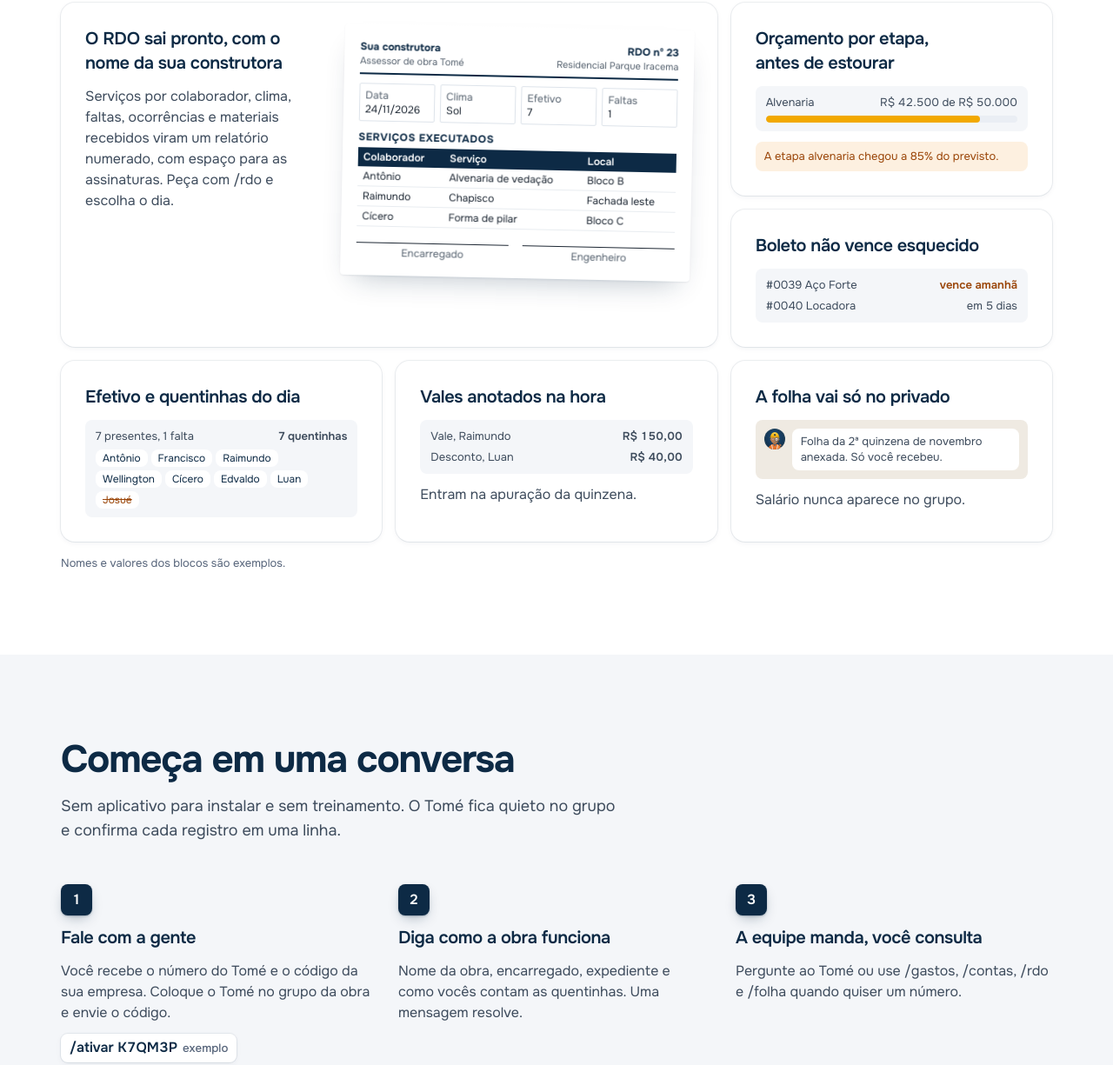
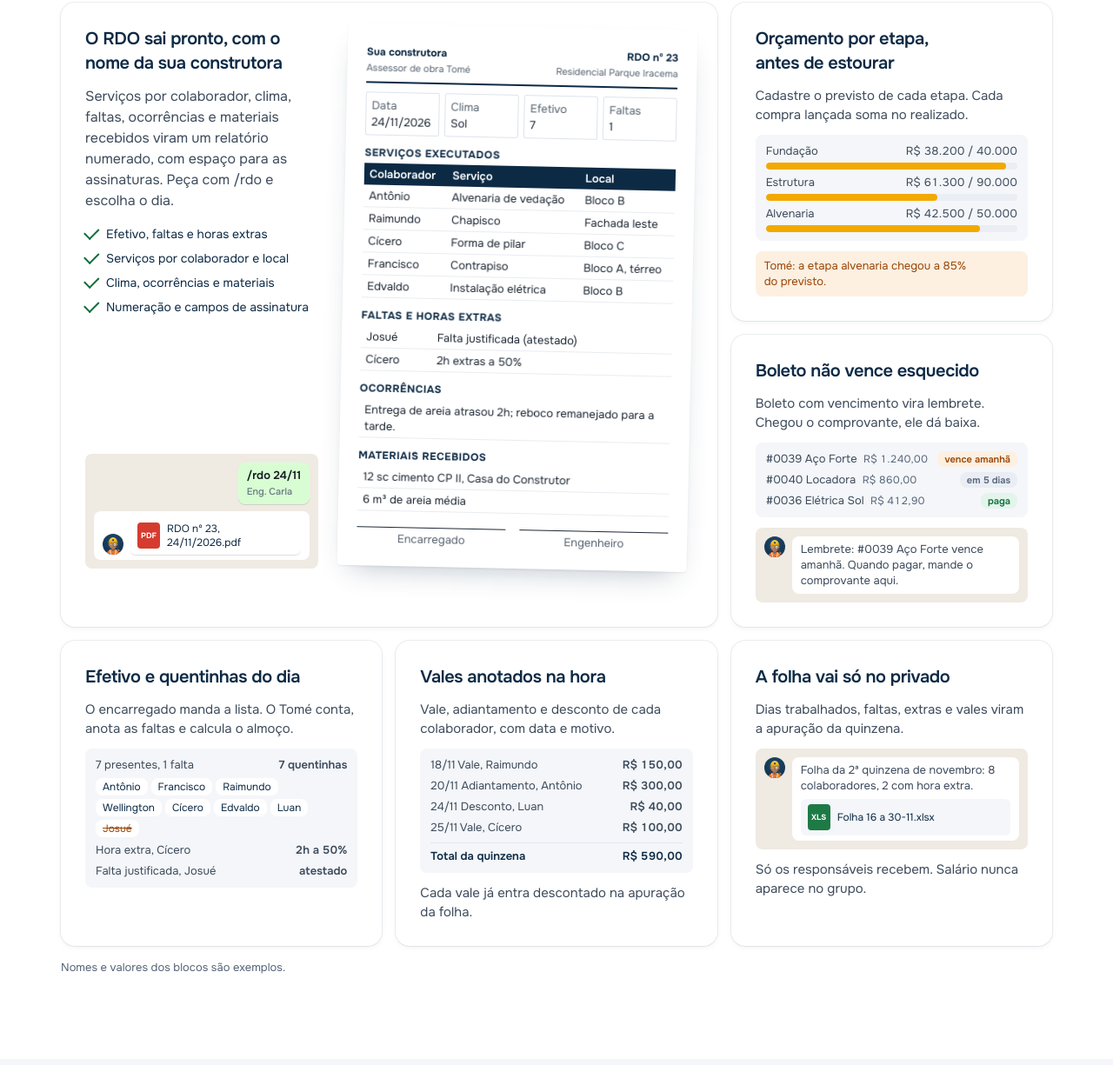
Before and after one commit to teck9br/tome-assessor-de-obra, a plain HTML site: page index.html in a window 1280 px wide. Shown: the part 1945-3170 px from the top of the page at 87% size. Drawn offline with Linux system fonts and the light colour scheme.

Commit message:
Blocos de O que registra completos

```diff
--- a/index.html
+++ b/index.html
@@ -224,12 +224,38 @@ body::before { content: ""; position: fixed; inset: 0 0 auto; height: env(safe-a
 .bloco h3 { font-size: 20px; line-height: 28px; font-weight: 600 }
 .b-rdo { grid-column: span 4; grid-row: span 2; grid-template-columns: minmax(0, 0.8fr) minmax(0, 1.2fr); gap: 28px; align-items: start }
 .b-rdo-txt { display: grid; gap: 12px }
+@media (min-width: 1021px) {
+  .b-rdo { align-items: stretch }
+  .b-rdo-txt { display: flex; flex-direction: column; gap: 12px }
+  .b-rdo-txt .pedido { margin-top: auto }
+  .b-rdo figure { display: flex; align-items: center }
+  .b-rdo .rdo { font-size: 13px; line-height: 19px; padding: 22px }
+  .b-rdo .rdo h4 { margin-top: 12px }
+}
 .b-orc, .b-conta, .b-efet, .b-vale, .b-folha { grid-column: span 2 }
 .peca { border-radius: 8px; background: var(--soft); padding: 10px 12px; font-size: 13px; line-height: 18px; display: grid; gap: 6px }
 .peca .l { display: flex; justify-content: space-between; gap: 8px }
 .peca em { font-style: normal; font-weight: 600 }
 .barra { height: 8px; border-radius: 4px; background: var(--soft-2); overflow: hidden }
-.barra span { display: block; height: 100%; width: 85%; background: var(--amber); border-radius: 4px; transform-origin: left; transition: transform 1100ms var(--mola) 200ms }
+.bloco .desc { font-size: 15px; line-height: 22px; color: var(--text) }
+.etapa { display: grid; gap: 4px }
+.peca small { color: var(--muted); font-size: 12px; margin-left: 4px }
+.peca .total { border-top: 1px solid var(--line); padding-top: 6px; margin-top: 2px; font-weight: 600; color: var(--ink) }
+.chip { font-size: 11px; line-height: 16px; padding: 1px 8px; border-radius: 8px; background: var(--soft-2); color: var(--muted); white-space: nowrap; align-self: center }
+.warn-chip { background: var(--warn-soft); color: var(--warn) }
+.ok-chip { background: var(--ok-soft); color: var(--ok) }
+.anexo { display: flex; align-items: center; gap: 8px; margin-top: 6px; padding: 6px 8px; border-radius: 6px; background: var(--soft); font-size: 12px; line-height: 16px; color: var(--ink) }
+.anexo.pdf span { background: #d63b2f }
+.inclui { list-style: none; margin: 4px 0 0; padding: 0; display: grid; gap: 8px; font-size: 14px; line-height: 20px; color: var(--ink) }
+.inclui li { display: grid; grid-template-columns: 16px minmax(0, 1fr); gap: 8px; align-items: center }
+.inclui li::before { content: ""; width: 14px; height: 8px; border-left: 2px solid var(--ok); border-bottom: 2px solid var(--ok); transform: rotate(-45deg) translate(1px, -2px) }
+.pedido { flex-direction: column; gap: 6px; margin-top: 4px; background: #efeae2 }
+.pedido .eu-msg { align-self: flex-end; background: #d9fdd3; border-radius: 8px; padding: 6px 10px; font-weight: 600; color: #111b21; box-shadow: 0 1px 0.5px rgba(11, 20, 26, 0.13) }
+.pedido .eu-msg small { display: block; font-weight: 500; font-size: 11px; color: #667781 }
+.pedido .tome-msg { display: flex; gap: 8px; align-items: flex-end }
+.pedido .tome-msg .anexo { margin: 0; background: #ffffff; box-shadow: 0 1px 0.5px rgba(11, 20, 26, 0.13) }
+.anexo span { width: 26px; height: 30px; border-radius: 4px; background: #1d7a45; color: #ffffff; font-size: 9px; font-weight: 700; display: grid; place-items: center; flex: none }
+.barra span { display: block; height: 100%; width: calc(var(--p, .85) * 100%); background: var(--amber); border-radius: 4px; transform-origin: left; transition: transform 1100ms var(--mola) 200ms }
 .rv:not(.visto) .barra span { transform: scaleX(0) }
 .aviso { font-size: 13px; line-height: 18px; color: var(--warn); background: var(--warn-soft); padding: 8px 10px; border-radius: 8px }
 .warn { color: var(--warn) }
@@ -537,6 +563,16 @@ footer .wrap { display: flex; flex-wrap: wrap; justify-content: space-between; g
           <div class="b-rdo-txt">
             <h3>O RDO sai pronto, com o nome da sua construtora</h3>
             <p>Serviços por colaborador, clima, faltas, ocorrências e materiais recebidos viram um relatório numerado, com espaço para as assinaturas. Peça com /rdo e escolha o dia.</p>
+            <ul class="inclui">
+              <li>Efetivo, faltas e horas extras</li>
+              <li>Serviços por colaborador e local</li>
+              <li>Clima, ocorrências e materiais</li>
+              <li>Numeração e campos de assinatura</li>
+            </ul>
+            <div class="privado pedido">
+              <div class="eu-msg">/rdo 24/11<small>Eng. Carla</small></div>
+              <div class="tome-msg"><img src="tome.svg" alt="" width="24" height="24"><span class="anexo pdf"><span>PDF</span>RDO nº 23, 24/11/2026.pdf</span></div>
+            </div>
           </div>
           <figure style="margin:0">
             <div class="rdo">
@@ -544,45 +580,64 @@ footer .wrap { display: flex; flex-wrap: wrap; justify-content: space-between; g
               <div class="rdo-i"><div><span>Data</span>24/11/2026</div><div><span>Clima</span>Sol</div><div><span>Efetivo</span>7</div><div><span>Faltas</span>1</div></div>
               <h4>Serviços executados</h4>
               <table><thead><tr><th>Colaborador</th><th>Serviço</th><th>Local</th></tr></thead>
-                <tbody><tr><td>Antônio</td><td>Alvenaria de vedação</td><td>Bloco B</td></tr><tr><td>Raimundo</td><td>Chapisco</td><td>Fachada leste</td></tr><tr><td>Cícero</td><td>Forma de pilar</td><td>Bloco C</td></tr></tbody></table>
+                <tbody><tr><td>Antônio</td><td>Alvenaria de vedação</td><td>Bloco B</td></tr><tr><td>Raimundo</td><td>Chapisco</td><td>Fachada leste</td></tr><tr><td>Cícero</td><td>Forma de pilar</td><td>Bloco C</td></tr><tr><td>Francisco</td><td>Contrapiso</td><td>Bloco A, térreo</td></tr><tr><td>Edvaldo</td><td>Instalação elétrica</td><td>Bloco B</td></tr></tbody></table>
+              <h4>Faltas e horas extras</h4>
+              <table><tbody><tr><td>Josué</td><td>Falta justificada (atestado)</td></tr><tr><td>Cícero</td><td>2h extras a 50%</td></tr></tbody></table>
+              <h4>Ocorrências</h4>
+              <table><tbody><tr><td>Entrega de areia atrasou 2h; reboco remanejado para a tarde.</td></tr></tbody></table>
+              <h4>Materiais recebidos</h4>
+              <table><tbody><tr><td>12 sc cimento CP II, Casa do Construtor</td></tr><tr><td>6 m³ de areia média</td></tr></tbody></table>
               <div class="rdo-a"><div>Encarregado</div><div>Engenheiro</div></div>
             </div>
           </figure>
         </div>
         <div class="bloco b-orc">
           <h3>Orçamento por etapa, antes de estourar</h3>
+          <p class="desc">Cadastre o previsto de cada etapa. Cada compra lançada soma no realizado.</p>
           <div class="peca">
-            <div class="l"><span>Alvenaria</span><span class="num">R$ 42.500 de R$ 50.000</span></div>
-            <div class="barra" aria-hidden="true"><span></span></div>
+            <div class="etapa"><div class="l"><span>Fundação</span><span class="num">R$ 38.200 / 40.000</span></div><div class="barra" aria-hidden="true"><span style="--p:.955"></span></div></div>
+            <div class="etapa"><div class="l"><span>Estrutura</span><span class="num">R$ 61.300 / 90.000</span></div><div class="barra" aria-hidden="true"><span style="--p:.681"></span></div></div>
+            <div class="etapa"><div class="l"><span>Alvenaria</span><span class="num">R$ 42.500 / 50.000</span></div><div class="barra" aria-hidden="true"><span style="--p:.85"></span></div></div>
           </div>
-          <p class="aviso">A etapa alvenaria chegou a 85% do previsto.</p>
+          <p class="aviso">Tomé: a etapa alvenaria chegou a 85% do previsto.</p>
         </div>
         <div class="bloco b-conta">
           <h3>Boleto não vence esquecido</h3>
+          <p class="desc">Boleto com vencimento vira lembrete. Chegou o comprovante, ele dá baixa.</p>
           <div class="peca">
-            <div class="l"><span>#0039 Aço Forte</span><em class="warn">vence amanhã</em></div>
-            <div class="l"><span>#0040 Locadora</span><span>em 5 dias</span></div>
+            <div class="l"><span>#0039 Aço Forte <small class="num">R$ 1.240,00</small></span><em class="chip warn-chip">vence amanhã</em></div>
+            <div class="l"><span>#0040 Locadora <small class="num">R$ 860,00</small></span><em class="chip">em 5 dias</em></div>
+            <div class="l"><span>#0036 Elétrica Sol <small class="num">R$ 412,90</small></span><em class="chip ok-chip">paga</em></div>
           </div>
+          <div class="privado"><img src="tome.svg" alt="" width="24" height="24"><div>Lembrete: #0039 Aço Forte vence amanhã. Quando pagar, mande o comprovante aqui.</div></div>
         </div>
         <div class="bloco b-efet">
           <h3>Efetivo e quentinhas do dia</h3>
+          <p class="desc">O encarregado manda a lista. O Tomé conta, anota as faltas e calcula o almoço.</p>
           <div class="peca">
             <div class="l"><span>7 presentes, 1 falta</span><em>7 quentinhas</em></div>
             <div class="nomes"><span>Antônio</span><span>Francisco</span><span>Raimundo</span><span>Wellington</span><span>Cícero</span><span>Edvaldo</span><span>Luan</span><span class="falta">Josué</span></div>
+            <div class="l"><span>Hora extra, Cícero</span><em class="num">2h a 50%</em></div>
+            <div class="l"><span>Falta justificada, Josué</span><em>atestado</em></div>
           </div>
         </div>
         <div class="bloco b-vale">
           <h3>Vales anotados na hora</h3>
+          <p class="desc">Vale, adiantamento e desconto de cada colaborador, com data e motivo.</p>
           <div class="peca">
-            <div class="l"><span>Vale, Raimundo</span><em class="num">R$ 150,00</em></div>
-            <div class="l"><span>Desconto, Luan</span><em class="num">R$ 40,00</em></div>
+            <div class="l"><span>18/11 Vale, Raimundo</span><em class="num">R$ 150,00</em></div>
+            <div class="l"><span>20/11 Adiantamento, Antônio</span><em class="num">R$ 300,00</em></div>
+            <div class="l"><span>24/11 Desconto, Luan</span><em class="num">R$ 40,00</em></div>
+            <div class="l"><span>25/11 Vale, Cícero</span><em class="num">R$ 100,00</em></div>
+            <div class="l total"><span>Total da quinzena</span><em class="num">R$ 590,00</em></div>
           </div>
-          <p>Entram na apuração da quinzena.</p>
+          <p class="desc">Cada vale já entra descontado na apuração da folha.</p>
         </div>
         <div class="bloco b-folha">
           <h3>A folha vai só no privado</h3>
-          <div class="privado"><img src="tome.svg" alt="" width="24" height="24"><div>Folha da 2ª quinzena de novembro anexada. Só você recebeu.</div></div>
-          <p>Salário nunca aparece no grupo.</p>
+          <p class="desc">Dias trabalhados, faltas, extras e vales viram a apuração da quinzena.</p>
+          <div class="privado"><img src="tome.svg" alt="" width="24" height="24"><div>Folha da 2ª quinzena de novembro: 8 colaboradores, 2 com hora extra.<span class="anexo"><span>XLS</span>Folha 16 a 30-11.xlsx</span></div></div>
+          <p class="desc">Só os responsáveis recebem. Salário nunca aparece no grupo.</p>
         </div>
       </div>
       <p class="nota">Nomes e valores dos blocos são exemplos.<span class="dica-deslize"> Deslize para o lado para ver todos.</span></p>
```
